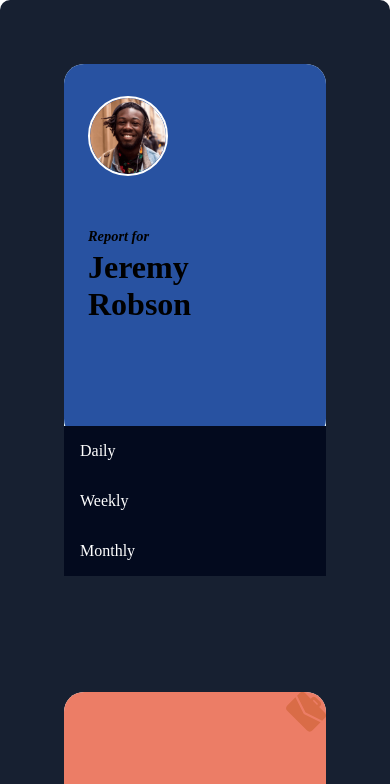
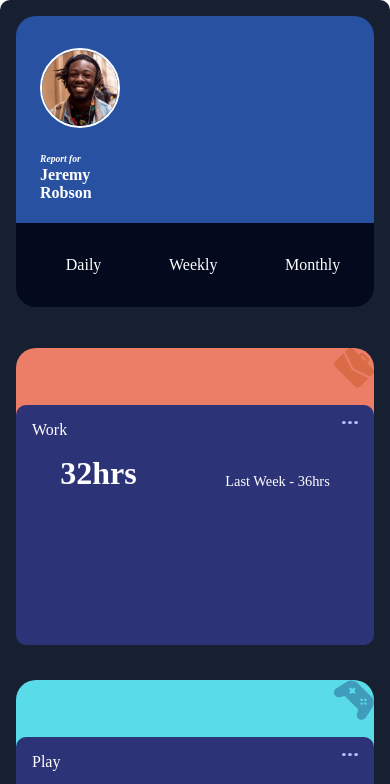
Before and after one commit to kemboi590/Time-Tracking-Dashboard, a plain HTML site: page index.html in a window 390 px wide. Shown: the top 784 px of the page. Drawn offline with Linux system fonts and the light colour scheme.

Commit message:
new features

```diff
--- a/styles.css
+++ b/styles.css
@@ -32,7 +32,6 @@
 }
 #item1{
     grid-row: 1/3;
-
 }
 
 .introdiv{
@@ -40,16 +39,14 @@
     height: 75%;
     border-radius: 20px;
     z-index: 1;
-
 }
 
 .my-home-ul{
     display: grid;
     align-items: center;
    padding-left: 1rem;
-    height: 30%;
+    height: 28%;
     background-color: #030A1E;
-
     margin-top: -5%;
 }
 .my-home-ul li{
@@ -68,6 +65,7 @@
     margin-left: 1.5rem;
     font-size: 2rem;
     font-weight: 700;
+    color: white;
 }
 .introName span{
     font-size: 0.9rem;
@@ -184,24 +182,43 @@
         position: unset;
         background-color: #172031 ;
         height: fit-content;
-        /* added */
         width: 100%;
         border-radius: 10px;
         display: grid;
         grid-template-columns: auto ;
         grid-template-rows: auto  ;
         justify-content: center;
-
     }
     .item{
-        margin: 4rem;
-        background-color: azure;
+        margin: 1rem;
         border-radius: 20px;
-        height: 500px;
-        width: 500px;
+        height: 320px;
+        width: 300px;
     }
     #item1{
         grid-row: 1/2;
+    }
+    .my-home-ul{
+        display: flex;
+        align-items: center;
+        justify-content: space-around;
+        border-bottom-left-radius: 20px;
+        border-bottom-right-radius: 20px;
+    }
+    .introName{
+        margin-top: 1rem;
+        font-size: 1rem;
+        font-weight: 700;
+    }
+    .introName span{
+        font-size: 0.6rem;
+        font-family: 300;
+        font-style: italic;
+    }
+    .time-and-week{
+        display: flex;
+        align-items: center;
+        justify-content: space-around;
     }
     .imagediv3{
         background-color: #59DBE8;
@@ -213,10 +230,15 @@
     }
 }
 
-@media screen and (max-width: 620px ){
+@media screen and (max-width: 524px ){
+    .item{
+        margin: 1rem;
+        border-radius: 20px;
+        height: 300px;
+        width: 200px;
+    }
     .main-container{
         justify-content: unset;
-
     }
     .item{
         width: unset;
```
